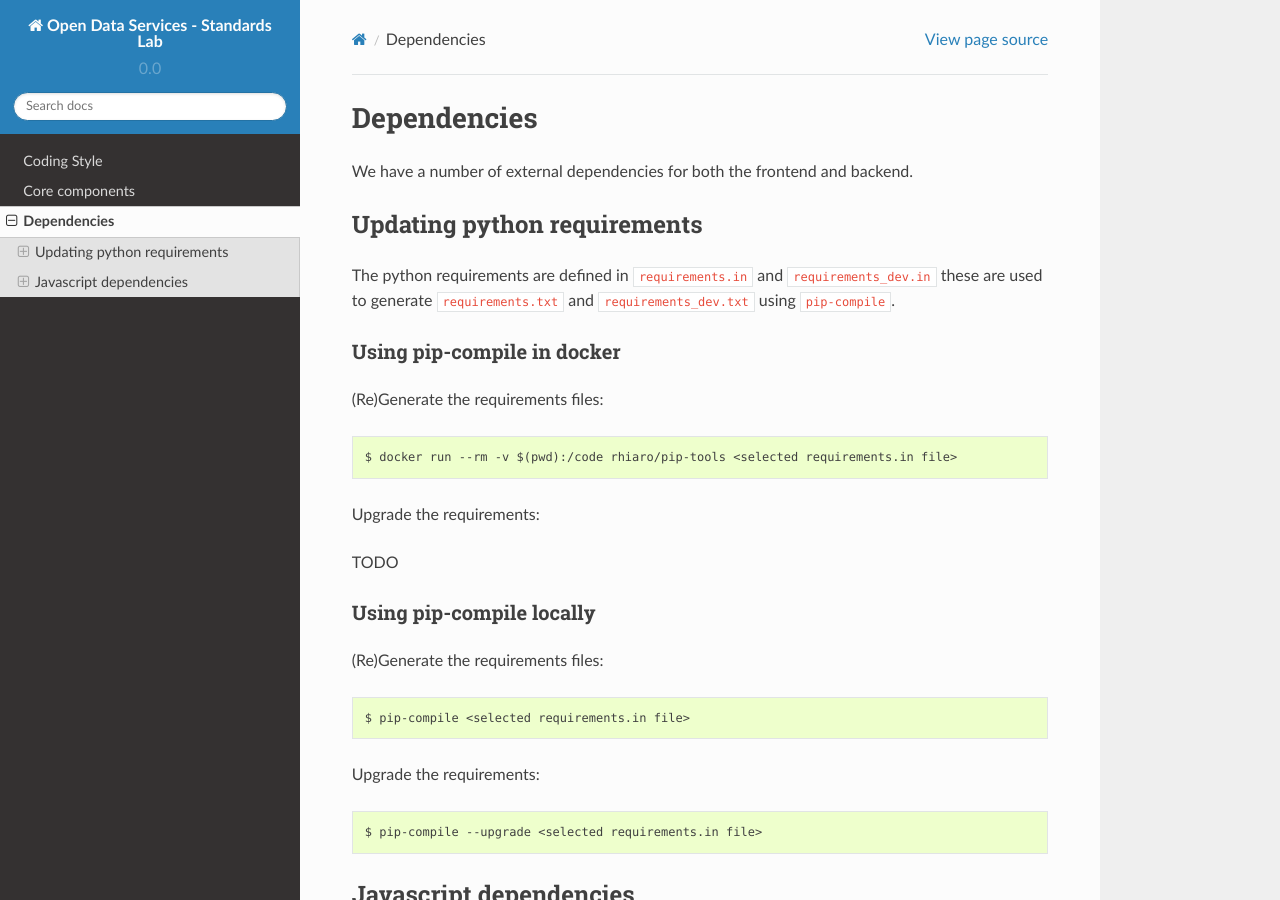
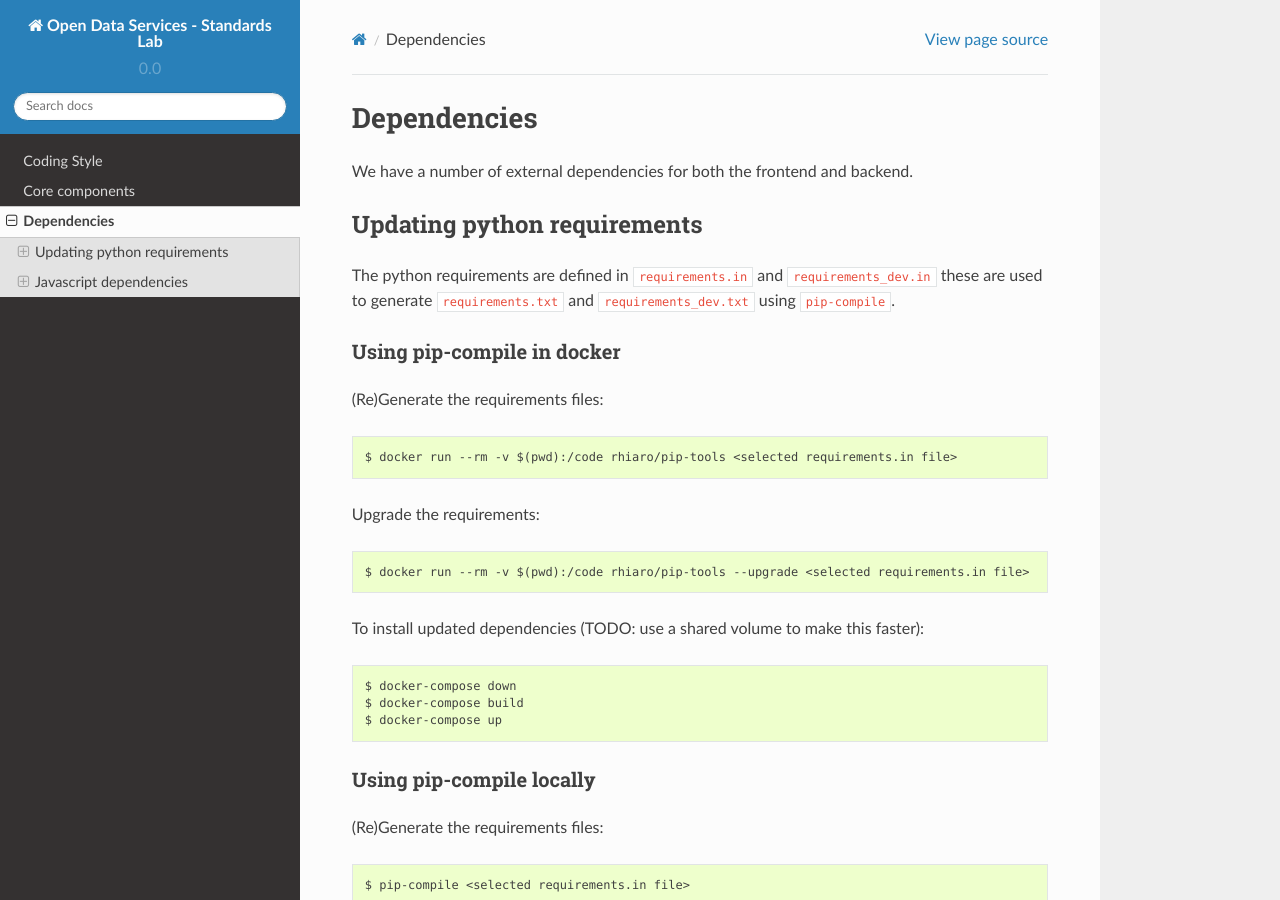
Before and after one commit to OpenDataServices/standards-lab, a Sphinx documentation site: the page built from docs/developer/dependencies.md, in a window 1280 px wide and 900 px high. Built offline with Sphinx 7.4.7 and the Read the Docs theme 2.0.0, drawn with Linux system fonts in a browser that asks for light colours; pages that are not in the unit, such as notebooks, are missing from menus.

Commit message:
docs: Update dependencies upgrading

````diff
--- a/docs/developer/dependencies.md
+++ b/docs/developer/dependencies.md
@@ -17,8 +17,17 @@ $ docker run --rm -v $(pwd):/code rhiaro/pip-tools <selected requirements.in fil
 
 Upgrade the requirements:
 
-TODO
+```
+$ docker run --rm -v $(pwd):/code rhiaro/pip-tools --upgrade <selected requirements.in file>
+```
 
+To install updated dependencies (TODO: use a shared volume to make this faster):
+
+```
+$ docker-compose down
+$ docker-compose build
+$ docker-compose up
+```
 
 ### Using pip-compile locally
 
````
